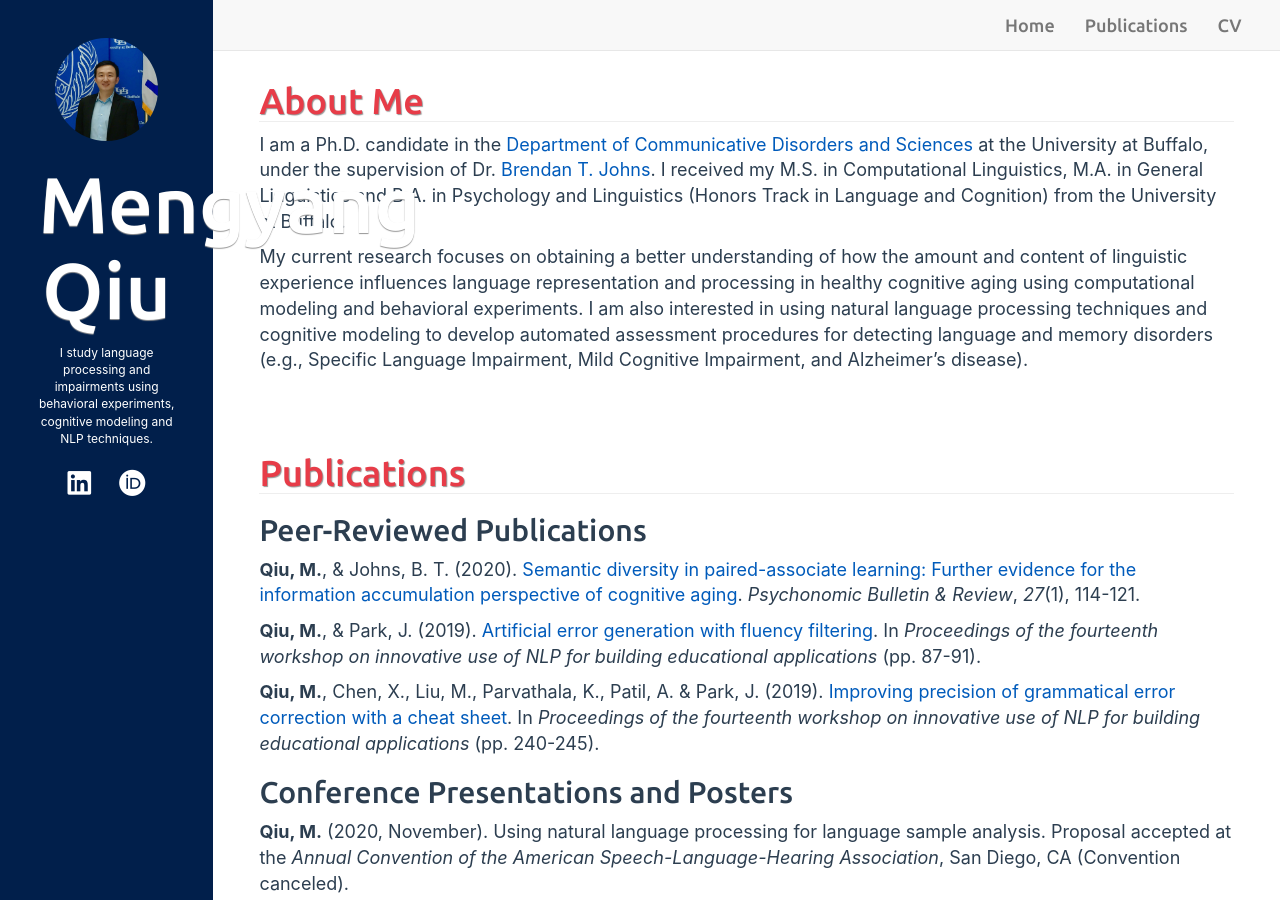
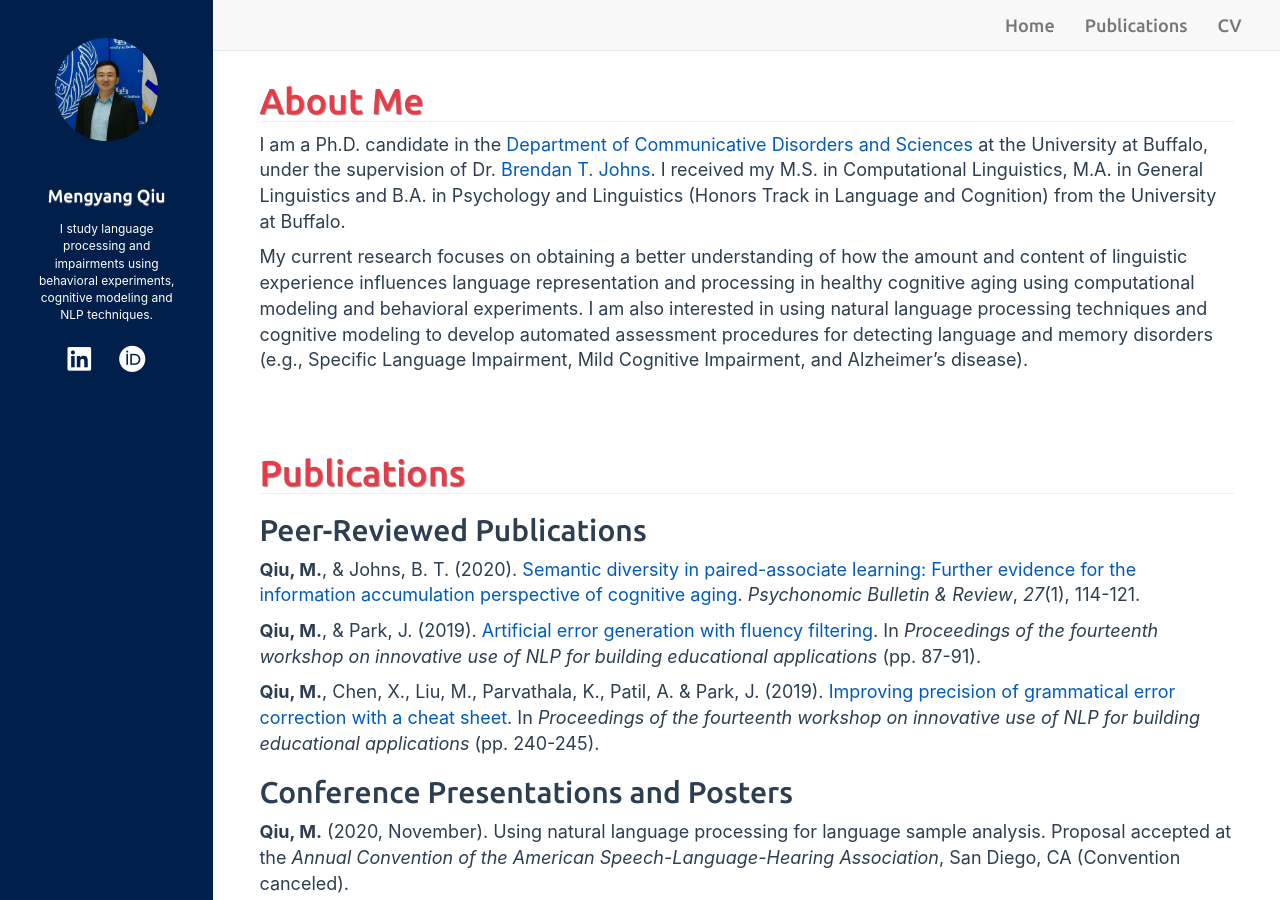
Before and after one commit to mengyangq/mengyangq.github.io, a Jekyll site: the page built from index.html, in a window 1280 px wide and 900 px high. Built offline with Jekyll 4.4.1, drawn with Linux system fonts in a browser that asks for light colours; nearby versions of some CDN libraries; a style sheet for code colours, icons or effects is not loaded.

Commit message:
Sun Oct 11 22:53:03 EDT 2020

```diff
--- a/_includes/sidebar.html
+++ b/_includes/sidebar.html
@@ -13,7 +13,7 @@
 <!-- sidebar.html -->
 <div class="sidebar-header" role="banner">
   <h3 class="title">
-    <a href="{{ site.BASE_PATH }}/" style="font-size: 1.75em">{{ site.title }}</a>
+    <a href="{{ site.BASE_PATH }}/" style="font-size: 1.75rem">{{ site.title }}</a>
   </h3>
 </div>
 
```
